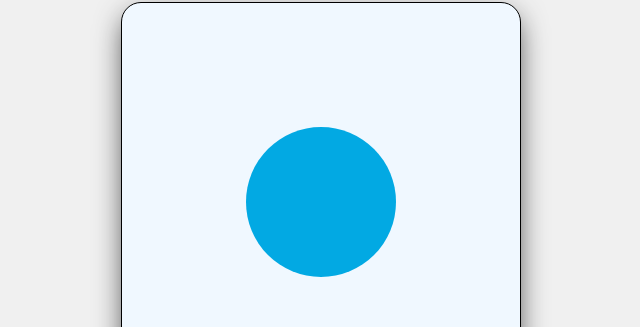
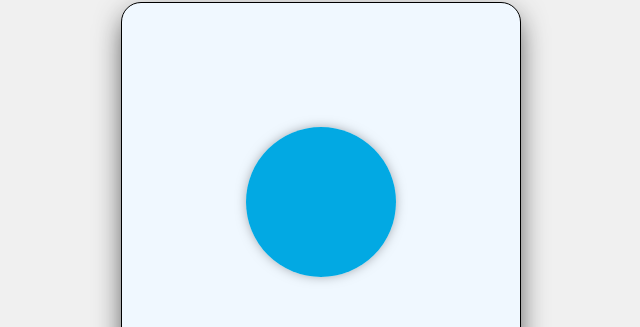
Before and after one commit to AndreasB09/just-a-button, a plain HTML site: page index.html in a window 1280 px wide. Shown: the part 84-411 px from the top of the page, 319-959 px from the left. Drawn offline with Linux system fonts and the light colour scheme.

Commit message:
inner circle shadow

```diff
--- a/styles.css
+++ b/styles.css
@@ -81,6 +81,7 @@ body {
     left: 50%;
     transform: translate(-50%, -50%);
     cursor: pointer;
+    box-shadow: 0px 0px 13px -3px rgba(0, 0, 0, 0.5);
 }
 
 .insult-container {
```
